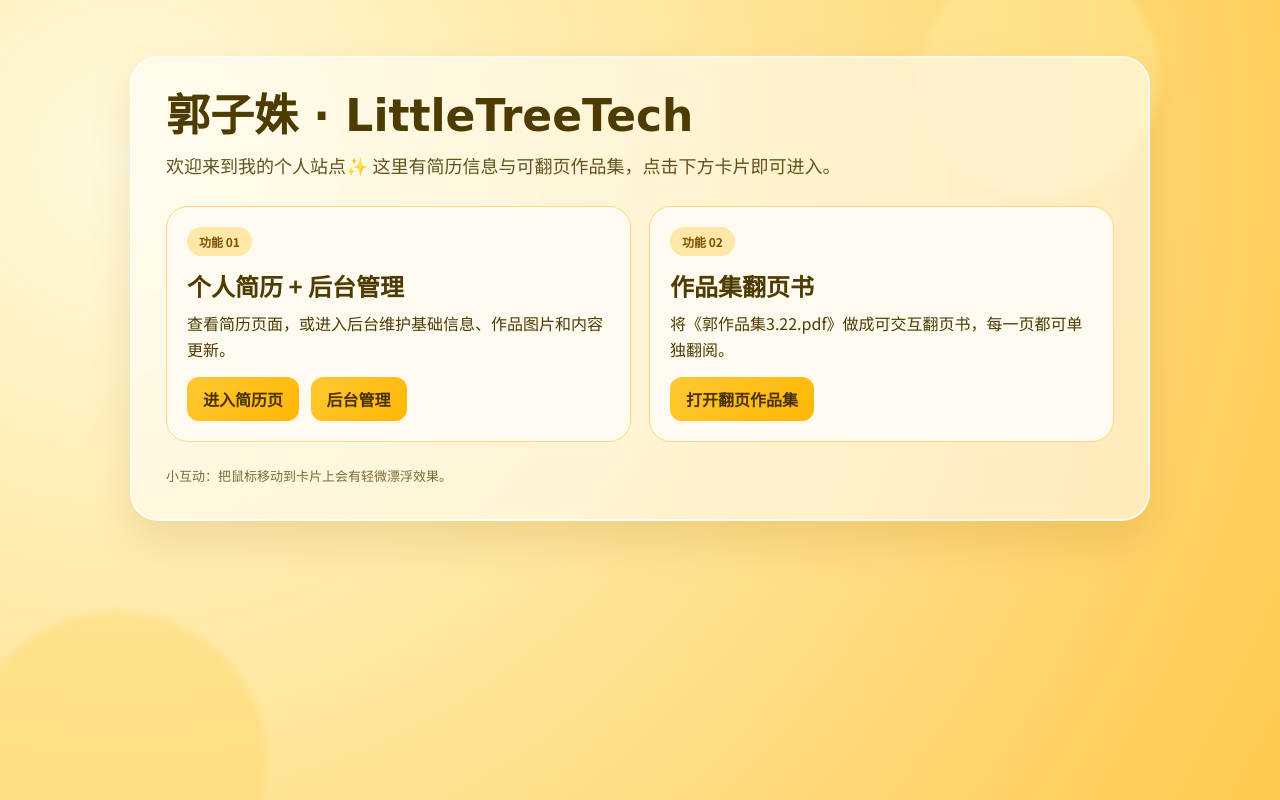
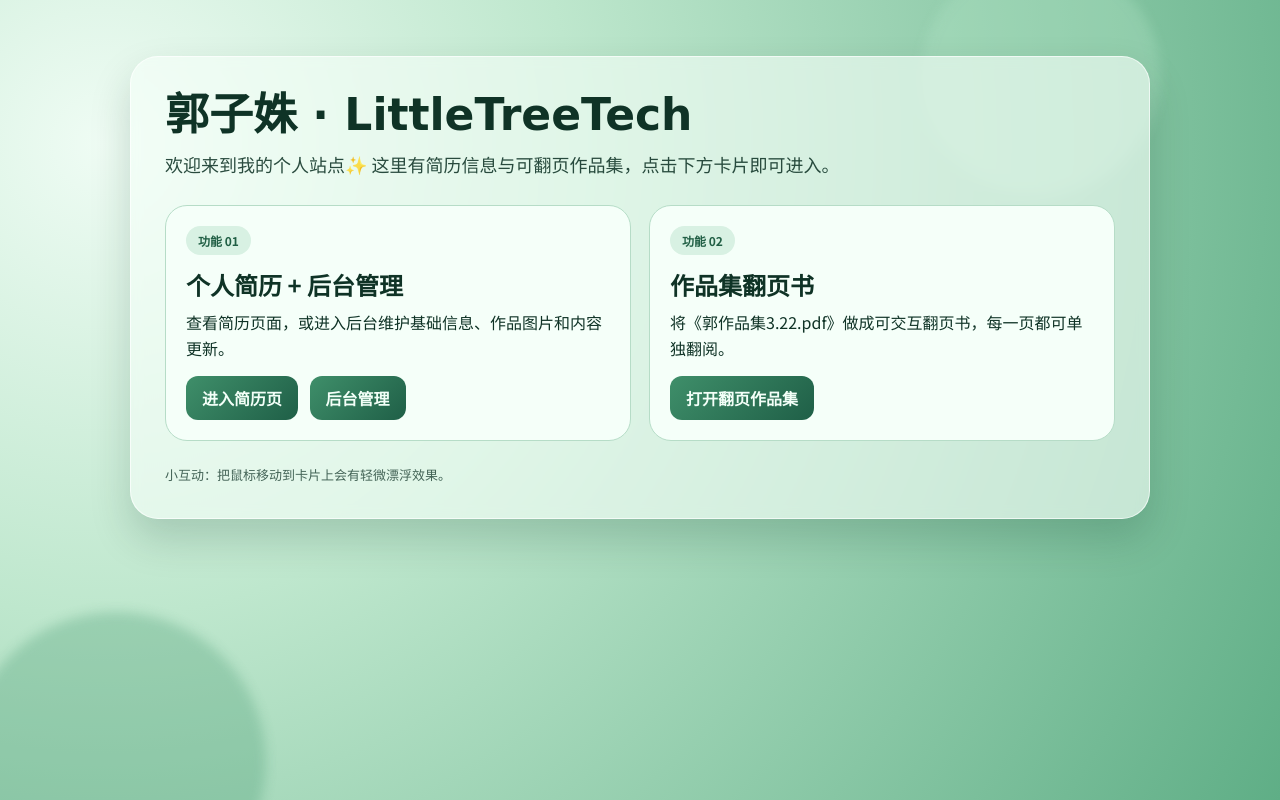
Before and after one commit to echo00725/littletree-resume-site, a website: page public/index.html in a window 1280 px wide. Drawn offline with Linux system fonts and the light colour scheme; a web font is replaced by a local one.

Commit message:
style: switch homepage and portfolio to premium dark-green interactive theme

```diff
--- a/public/index.html
+++ b/public/index.html
@@ -8,23 +8,23 @@
   <link rel="preconnect" href="https://fonts.gstatic.com" crossorigin>
   <link href="https://fonts.googleapis.com/css2?family=ZCOOL+KuaiLe&family=Noto+Sans+SC:wght@400;500;700;900&display=swap" rel="stylesheet">
   <style>
-    :root{--y1:#fff8d6;--y2:#ffe485;--y3:#ffc833;--y4:#ffb703;--text:#4e3b00;}
-    *{box-sizing:border-box} body{margin:0;font-family:"Noto Sans SC",system-ui,sans-serif;background:radial-gradient(circle at 10% 20%,#fff9dc 0,#ffe8a2 40%,#ffc94d 100%);color:var(--text);min-height:100vh;overflow-x:hidden}
-    .bg-orb{position:fixed;border-radius:999px;filter:blur(3px);opacity:.35;pointer-events:none;animation:float 8s ease-in-out infinite alternate}
-    .o1{width:240px;height:240px;background:#fff0a8;top:-60px;right:10%}
-    .o2{width:300px;height:300px;background:#ffd35c;bottom:-100px;left:-40px;animation-delay:1s}
+    :root{--g1:#dff6e8;--g2:#8ecfa9;--g3:#3f8f6a;--g4:#1f5f47;--text:#0f3326;}
+    *{box-sizing:border-box} body{margin:0;font-family:"Noto Sans SC",system-ui,sans-serif;background:radial-gradient(circle at 8% 18%,#effcf4 0,#bee7cd 35%,#5fae86 100%);color:var(--text);min-height:100vh;overflow-x:hidden}
+    .bg-orb{position:fixed;border-radius:999px;filter:blur(6px);opacity:.32;pointer-events:none;animation:float 8s ease-in-out infinite alternate}
+    .o1{width:240px;height:240px;background:#b3e5c7;top:-60px;right:10%}
+    .o2{width:300px;height:300px;background:#4f9f78;bottom:-100px;left:-40px;animation-delay:1s}
     @keyframes float{to{transform:translateY(24px) translateX(12px)}}
     .wrap{max-width:1060px;margin:0 auto;padding:56px 20px 40px}
-    .hero{background:rgba(255,255,255,.55);backdrop-filter:blur(4px);border:2px solid rgba(255,255,255,.7);border-radius:28px;padding:34px;box-shadow:0 20px 40px rgba(146,95,0,.15)}
+    .hero{background:rgba(245,255,249,.62);backdrop-filter:blur(6px);border:1px solid rgba(255,255,255,.65);border-radius:28px;padding:34px;box-shadow:0 20px 40px rgba(7,50,32,.18)}
     h1{margin:0;font-size:44px;line-height:1.1;font-family:"ZCOOL KuaiLe",cursive}
     .subtitle{margin-top:12px;font-size:18px;opacity:.88}
     .cards{margin-top:28px;display:grid;grid-template-columns:repeat(auto-fit,minmax(260px,1fr));gap:18px}
-    .card{background:#fffaf0;border:1px solid #ffd77d;border-radius:22px;padding:20px;transition:.25s transform,.25s box-shadow;position:relative;overflow:hidden}
-    .card:hover{transform:translateY(-6px) rotate(-.4deg);box-shadow:0 14px 26px rgba(0,0,0,.12)}
-    .badge{display:inline-block;padding:6px 12px;border-radius:99px;background:#ffe7a8;color:#7b5300;font-weight:700;font-size:12px}
+    .card{background:#f5fff9;border:1px solid #b6dcc7;border-radius:22px;padding:20px;transition:.25s transform,.25s box-shadow;position:relative;overflow:hidden}
+    .card:hover{transform:translateY(-6px) rotate(-.4deg);box-shadow:0 14px 28px rgba(5,48,31,.2)}
+    .badge{display:inline-block;padding:6px 12px;border-radius:99px;background:#d8f1e3;color:#215f45;font-weight:700;font-size:12px}
     h2{margin:12px 0 8px;font-size:24px}
     p{margin:0 0 14px;line-height:1.6}
-    .btn{display:inline-block;text-decoration:none;background:linear-gradient(135deg,var(--y3),var(--y4));color:#4a3200;font-weight:800;padding:10px 16px;border-radius:12px}
+    .btn{display:inline-block;text-decoration:none;background:linear-gradient(135deg,var(--g3),var(--g4));color:#f3fff8;font-weight:800;padding:10px 16px;border-radius:12px}
     .tip{margin-top:24px;font-size:13px;opacity:.75}
   </style>
 </head>
--- a/public/portfolio.css
+++ b/public/portfolio.css
@@ -1,13 +1,19 @@
-:root{--bg1:#fff8de;--bg2:#ffd86a;--ink:#4b3600}
+:root{--bg1:#e7f5ec;--bg2:#9dd0b3;--bg3:#2c6f53;--ink:#123a2a}
 *{box-sizing:border-box}
-body{margin:0;font-family:"PingFang SC","Noto Sans SC",system-ui,sans-serif;background:linear-gradient(150deg,var(--bg1),var(--bg2));min-height:100vh;color:var(--ink)}
-.topbar{display:flex;align-items:center;justify-content:space-between;gap:10px;padding:12px 16px;background:#fff3c7;border-bottom:1px solid #e8c86a;position:sticky;top:0;z-index:5}
-.topbar h1{margin:0;font-size:18px}.back{text-decoration:none;color:#7d5500;font-weight:700}
+body{margin:0;font-family:"PingFang SC","Noto Sans SC",system-ui,sans-serif;background:
+  radial-gradient(circle at 15% 10%, #f3fff8 0, transparent 35%),
+  radial-gradient(circle at 85% 90%, #75b594 0, transparent 30%),
+  linear-gradient(145deg,var(--bg1),var(--bg2) 45%,var(--bg3));
+  min-height:100vh;color:var(--ink)}
+.topbar{display:flex;align-items:center;justify-content:space-between;gap:10px;padding:12px 16px;background:rgba(235,252,243,.72);backdrop-filter:blur(8px);border-bottom:1px solid #afd7c0;position:sticky;top:0;z-index:5}
+.topbar h1{margin:0;font-size:18px}.back{text-decoration:none;color:#1e6549;font-weight:700}
 .book-wrap{display:grid;grid-template-columns:100px minmax(280px,900px) 100px;gap:8px;align-items:center;justify-content:center;padding:24px 10px}
-.nav{height:44px;border:none;border-radius:12px;background:#ffcb3d;color:#4a3300;font-weight:700;cursor:pointer}
+.nav{height:44px;border:none;border-radius:12px;background:linear-gradient(135deg,#3d8d68,#215c43);color:#ecfff5;font-weight:700;cursor:pointer}
+.nav:disabled{opacity:.45;cursor:not-allowed}
 .book{height:78vh;max-height:920px;min-height:420px;position:relative;perspective:2200px}
-.page{position:absolute;inset:0;transform-origin:left center;transition:transform .8s ease, box-shadow .6s ease;border-radius:6px;overflow:hidden;background:#fff;box-shadow:0 14px 30px rgba(0,0,0,.2);border:1px solid #f0e2b8;display:flex;align-items:center;justify-content:center}
-.page canvas{width:100%;height:100%;object-fit:contain;background:#fff}
+.page{position:absolute;inset:0;transform-origin:left center;transition:transform .8s ease, box-shadow .6s ease;border-radius:8px;overflow:hidden;background:transparent;box-shadow:0 14px 30px rgba(0,0,0,.22);display:flex;align-items:center;justify-content:center;padding:8px}
+.page canvas{max-width:100%;max-height:100%;width:auto;height:auto;display:block;border-radius:4px;background:transparent}
 .page.flipped{transform:rotateY(-180deg);box-shadow:0 8px 14px rgba(0,0,0,.15)}
-.footer{text-align:center;padding:6px 10px 18px;color:#6d5000;font-size:13px}
+.page.cover canvas{max-width:none;max-height:none}
+.footer{text-align:center;padding:6px 10px 18px;color:#104131;font-size:13px}
 @media (max-width:900px){.book-wrap{grid-template-columns:70px minmax(240px,1fr) 70px}.topbar h1{font-size:14px}}
--- a/public/portfolio.js
+++ b/public/portfolio.js
@@ -44,6 +44,7 @@ async function init() {
 
       const wrapper = document.createElement('article');
       wrapper.className = 'page';
+      if (i === 1 || i === doc.numPages) wrapper.classList.add('cover');
       wrapper.appendChild(canvas);
       book.appendChild(wrapper);
       pages.push({ el: wrapper });
```
